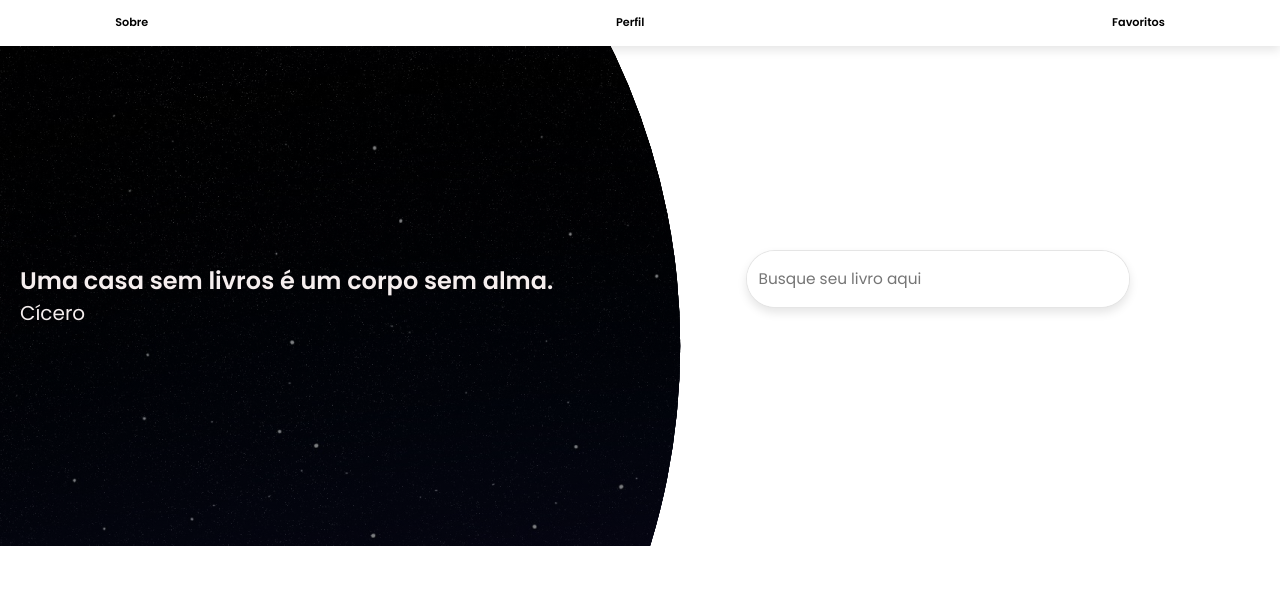
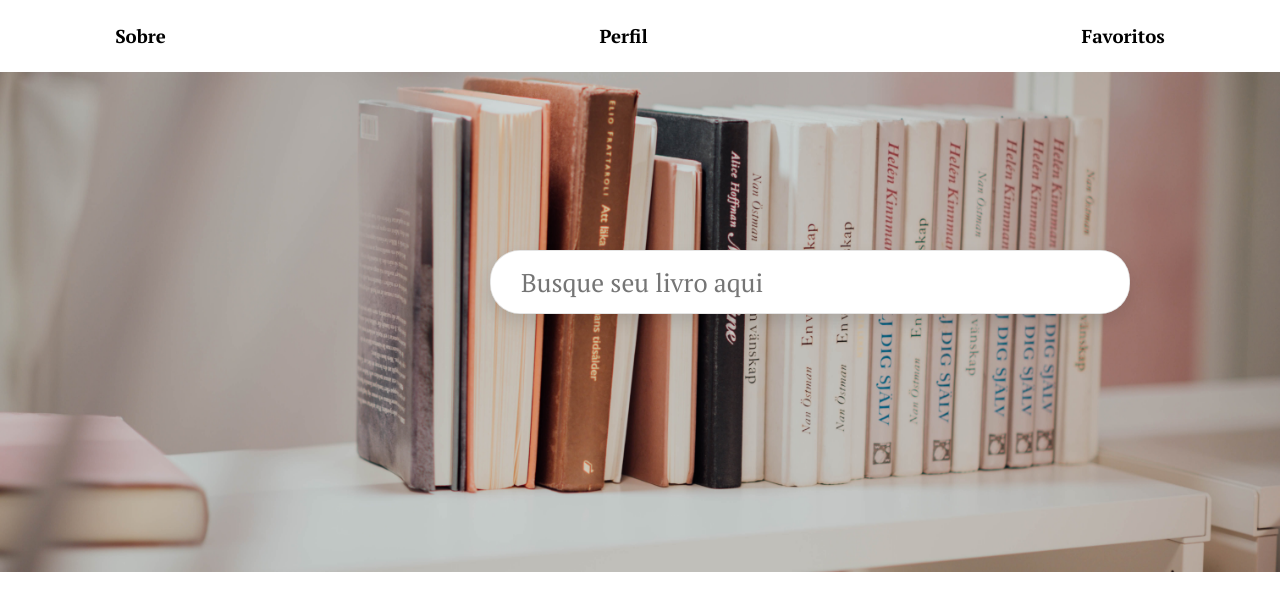
Before and after one commit to ayanara/read4life, a React (Create React App) app in the folder frontend/: page / in a window 1280 px wide. Shown: the top 610 px of the page. Built offline with nearby package versions, Linux system fonts and the light colour scheme.

Commit message:
Estiliza home e detalhes do livro

```diff
--- a/frontend/src/pages/BookDetails.jsx
+++ b/frontend/src/pages/BookDetails.jsx
@@ -1,6 +1,7 @@
 import React, { useEffect, useState } from "react";
 import { useParams } from 'react-router-dom';
 import { getBookApi } from '../API/fetchAPI';
+import '../styles/pages/bookDetails.css'
 
 
 const BookDetails = () => {
@@ -16,7 +17,7 @@ const BookDetails = () => {
   let thumbnail = book?.volumeInfo?.imageLinks && book.volumeInfo.imageLinks.medium;
   if (!book.volumeInfo) return null
   return (
-    <div className="book">
+    <div className="book-details">
       <div className="book-img">
         <img
           src={thumbnail}
@@ -24,9 +25,15 @@ const BookDetails = () => {
           width="500px"
         >
         </img></div>
-      <div className="bottom">
-        <h3 className="title">{book.volumeInfo.title}</h3>
-        <p className="authors">{book.volumeInfo.authors}</p>
+
+      <div className="book-description">
+        <h1 className="title">{book.volumeInfo.title}</h1>
+        <h2 className="authors"><spam>Escrito por: </spam> {book.volumeInfo.authors}</h2>
+        <h2 className="publisher">{book.volumeInfo.publisher}</h2>
+        <h2 className="description">{book.volumeInfo.description}</h2>
+        <h2 className="publishedDate"><spam>Ano da Publicado: </spam> {book.volumeInfo.publishedDate}</h2>
+        <h2 className="pageCount"><spam>Número de páginas: </spam>{book.volumeInfo.pageCount}</h2>
+
       </div>
     </div>
   )
--- a/frontend/src/styles/app.css
+++ b/frontend/src/styles/app.css
@@ -1,4 +1,4 @@
-@import url('https://fonts.googleapis.com/css2?family=Poppins:wght@100;300;400;500;600&display=swap');
+@import url('https://fonts.googleapis.com/css2?family=IBM+Plex+Mono:ital,wght@0,100;0,200;0,300;0,400;0,500;0,600;0,700;1,100;1,200;1,300;1,400;1,500;1,600;1,700&family=Lora:ital,wght@0,400;0,500;0,600;0,700;1,400;1,500;1,600;1,700&family=Noto+Sans+Mono:wght@100;200;300;400;500;600;700;800;900&family=PT+Serif:ital,wght@0,400;0,700;1,400;1,700&family=Poppins:ital,wght@0,100;0,200;0,300;0,400;0,500;0,600;0,700;0,800;1,100;1,200;1,300;1,400;1,500;1,600;1,700;1,800&family=Raleway:ital,wght@0,100;0,200;0,300;0,400;0,500;0,600;0,700;0,800;0,900;1,100;1,200;1,300;1,400;1,500;1,600;1,700;1,800;1,900&display=swap');
 
 :root {
     --dark-color: #1b1c31;
@@ -13,7 +13,7 @@
 }
 
 * {
-    font-family: 'Poppins', sans-serif;
+    font-family: 'PT Serif', serif;
     margin: 0; padding: 0;
     box-sizing: border-box;
     outline: none; border: none;
@@ -22,11 +22,12 @@
     transition: width none;
 }
 
-html {
+/* html {
     font-size: 60%;
     overflow-x: hidden;
     scroll-padding-top: 5rem;
     scroll-behavior: smooth;
+    height: 100%;
 }
 
 html::-webkit-scrollbar{
@@ -39,4 +40,10 @@ html::-webkit-scrollbar-track {
 
 html::-webkit-scrollbar-thumb {
     background: var(--dark-color);
+} */
+
+body {
+  background-size: 100%;
+  background-repeat: no-repeat;
+  height: 100%;
 }
--- /dev/null
+++ b/frontend/src/styles/pages/bookDetails.css
@@ -0,0 +1,38 @@
+.book-details {
+  padding: 6rem 0;
+  margin-left: 40px;
+  margin-right: 40px;
+  display: flex;
+  justify-content: center;
+}
+
+.book-description {
+  background: white;
+  margin: 50px;
+  border-radius: 30px;
+  color: (--dark-color);
+  font-style: normal;
+  border: 1px solid;
+  padding: 10px;
+  box-shadow: 5px 10px;
+}
+
+.book-description h2 {
+  margin-top: 15px;
+  text-align: justify;
+  line-height: 1.6;
+  margin: 20px;
+}
+
+.book-description h1 {
+  margin-top: 15px;
+  text-align: justify;
+  font-size: 4rem;
+
+}
+
+
+spam {
+  color: rgba(0,0,0,.5);
+  font-size: 14px;
+}
--- a/frontend/src/styles/pages/home.css
+++ b/frontend/src/styles/pages/home.css
@@ -23,15 +23,17 @@
   left: 0;
   width: 100%;
   height: 100%;
-  background: linear-gradient(rgba(0,0,0,0.5),rgba(0,0,0,0.5)),url(../../images/background.jpg);
-  clip-path:circle(70% at left 300px);
-  z-index: -1;
+  background-image: url(../../images/wallpaper.jpg);
+  background-size: 100%;
+  background-position: 25% 75%;
+
+
 }
 
 .search {
   margin-top: 150px;
   width: 40rem;
-  height: 6rem;
+  height: 4rem;
   border: var(--border);
   box-shadow: var(--box-shadow);
   overflow: hidden;
@@ -43,7 +45,7 @@
 
 .search input {
   font-size: 1.6rem;
-  padding: 0 1.2rem;
+  padding: 30px;
   text-transform: none;
   height: 100%;
   width: 100%;
@@ -53,6 +55,7 @@
 .row1 h1 {
   font-size: 24px;
   margin-left: 20px;
+  color: black;
 }
 
 .row1 p {
```
